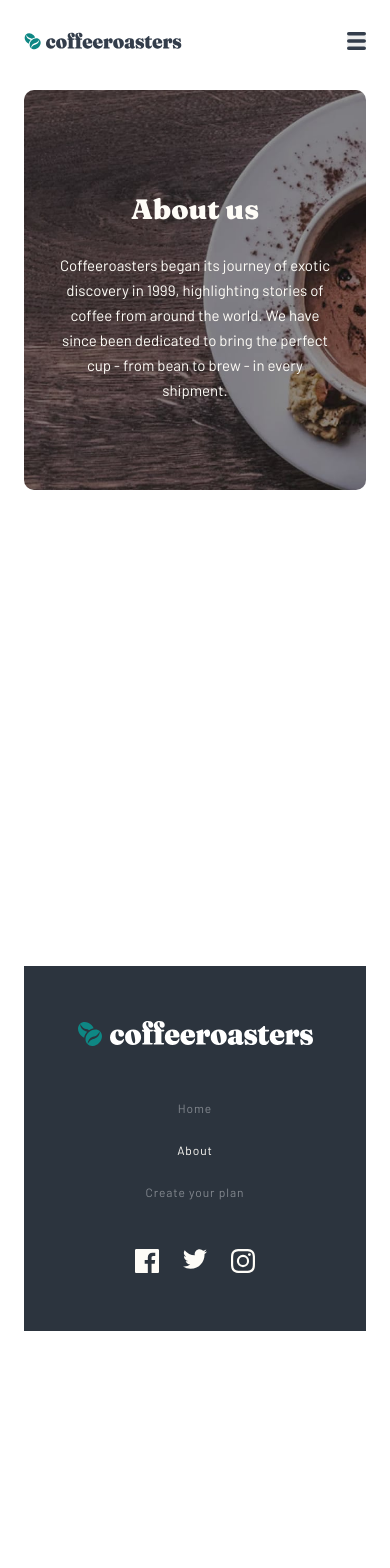
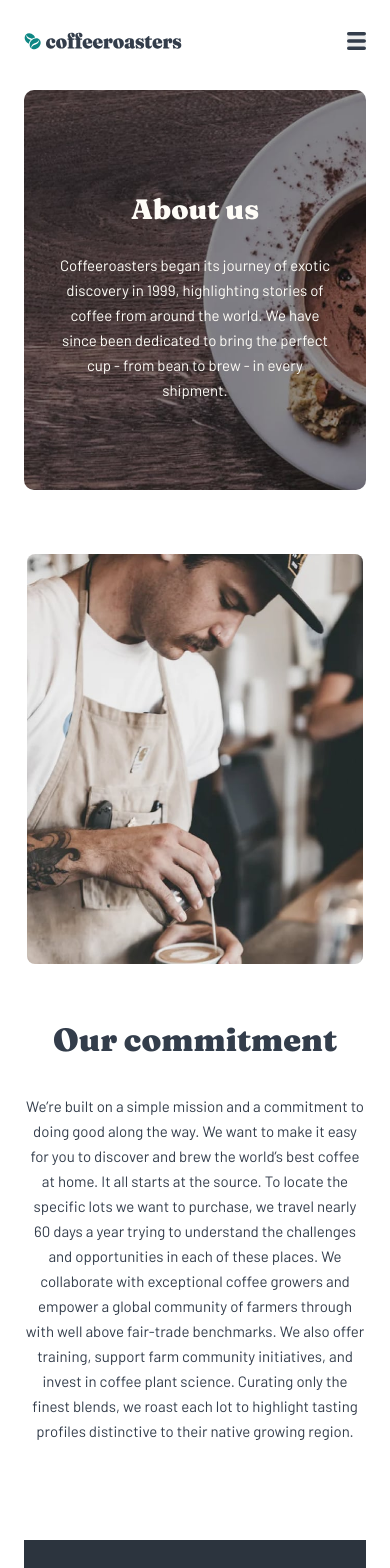
Before and after one commit to frontend-rustyff12/22-coffee-roasters, a React (Vite) app: page /about in a window 390 px wide. Shown: the top 1568 px of the page. Before the commit the page ends 1403 px from the top, so only its background shows below. Built offline with nearby package versions, Linux system fonts and the light colour scheme.

Commit message:
About commitment mobile

```diff
--- /dev/null
+++ b/src/components/about/Commitment.jsx
@@ -0,0 +1,36 @@
+export default function Commitment() {
+  return (
+    <section className="commitment">
+      <div className="commitment-image">
+        <img
+          srcset="/about/mobile/image-commitment.jpg 645w,
+					  /about/tablet/image-commitment.jpg 281w,
+					  /about/desktop/image-commitment.jpg 445w"
+          sizes="(max-width: 768px) 100%,
+					 (max-width: 1440px) 100%,
+					 1200px"
+          src="/about/mobile/image-commitment.jpg"
+          alt="Man pouring coffee"
+        />
+      </div>
+
+      <div className="commitment-text">
+        <h2>Our commitment</h2>
+
+        <p>
+          We’re built on a simple mission and a commitment to doing good along
+          the way. We want to make it easy for you to discover and brew the
+          world’s best coffee at home. It all starts at the source. To locate
+          the specific lots we want to purchase, we travel nearly 60 days a year
+          trying to understand the challenges and opportunities in each of these
+          places. We collaborate with exceptional coffee growers and empower a
+          global community of farmers through with well above fair-trade
+          benchmarks. We also offer training, support farm community
+          initiatives, and invest in coffee plant science. Curating only the
+          finest blends, we roast each lot to highlight tasting profiles
+          distinctive to their native growing region.
+        </p>
+      </div>
+    </section>
+  );
+}
--- a/src/index.css
+++ b/src/index.css
@@ -502,6 +502,43 @@ footer {
   margin-top: 5rem;
 }
 
+/* About - Commitment */
+.commitment {
+  display: flex;
+  flex-direction: column;
+  gap: 3rem;
+  padding: 1.5rem;
+  align-items: center;
+}
+
+.commitment-image {
+  width: 98%;
+}
+
+.commitment-image img {
+  object-fit: cover;
+  width: 100%;
+  border-radius: 8px;
+}
+
+.commitment-text {
+  display: flex;
+  flex-direction: column;
+  gap: 1.875rem;
+  text-align: center;
+}
+
+.commitment-text h2 {
+  font-family: "Fraunces", serif;
+  font-size: 32px;
+  line-height: 48px;
+  font-weight: 900;
+}
+.commitment-text p {
+  color: var(--dark-grey-blue);
+  line-height: 25px;
+}
+
 @media screen and (min-width: 768px) {
   /* Header */
   header nav button {
--- a/src/pages/About.jsx
+++ b/src/pages/About.jsx
@@ -1,8 +1,10 @@
 import AboutHero from "../components/about/AboutHero";
+import Commitment from "../components/about/Commitment";
 export default function About() {
   return (
     <>
       <AboutHero />
+      <Commitment />
     </>
   );
 }
```
